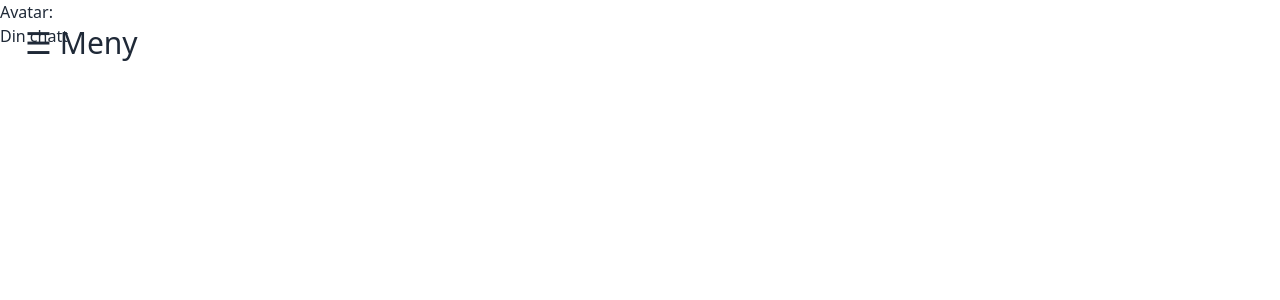
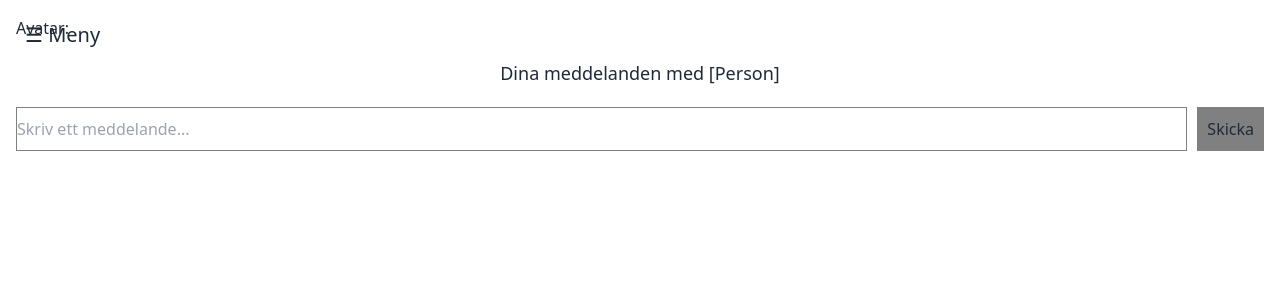
Before and after one commit to Nelliegrand/Chatify-app, a React (Vite) app: page /chat in a window 1280 px wide. Shown: the top 300 px of the page. Built offline with nearby package versions, Linux system fonts and the light colour scheme.

Commit message:
hämtat meddelanden på chattsidan och lagt till stylig

```diff
--- a/package.json
+++ b/package.json
@@ -11,6 +11,7 @@
   },
   "dependencies": {
     "axios": "^1.7.4",
+    "dompurify": "^3.1.6",
     "react": "^18.3.1",
     "react-dom": "^18.3.1",
     "react-router-dom": "^6.26.0"
--- a/src/comps/Chat.jsx
+++ b/src/comps/Chat.jsx
@@ -1,36 +1,150 @@
 import { useState, useEffect } from "react";
 import Sidenav from "./SideNav";
+import axios from "axios";
+import DOMPurify from "dompurify";
 
 function Chat() {
+    const [user, setUser] = useState(null);
+    const [messages, setMessages] = useState([]);
+    const [error, setError] = useState(null);
+    const [text, setText] = useState("");
 
-    const [user, setUser] = useState(null)
-
+    // Mockade meddelanden
+    const mockMessages = [
+        { text: "Hejsan!", userId: "12345", timestamp: "2023-09-03T10:00:00Z" },
+        { text: "Jag mår bra, hur mår du?", userId: "67890", timestamp: "2023-09-03T10:01:00Z" }
+    ];
 
     useEffect(() => {
-        const storedUser = localStorage.getItem('user');
+        const storedUser = localStorage.getItem("user");
         try {
             if (storedUser) {
                 const parsedUser = JSON.parse(storedUser);
                 setUser(parsedUser);
-                console.log("Användare", parsedUser); // Logga användaruppgifterna
+                console.log("Användare:", parsedUser);
             }
         } catch (error) {
-            console.error(error);
-            setUser(null); // Återställ användarstate om det misslyckas
+            console.error("Failed to parse user:", error);
+            setUser(null);
         }
     }, []);
+
+    useEffect(() => {
+        const fetchMessages = async () => {
+            try {
+                const token = localStorage.getItem("token");
+                if (!token) {
+                    console.error("Ingen giltig token hittad.");
+                    return;
+                }
+
+                const response = await axios.get(
+                    "https://chatify-api.up.railway.app/messages",
+                    {
+                        headers: {
+                            Authorization: `Bearer ${token}`,
+                        },
+                    }
+                );
+
+                console.log("Hämtade meddelanden", response.data);
+
+                if (response.data) {
+                    const allMessages = [...response.data, ...mockMessages];
+                    const allMessagesWithTimestamps = allMessages.map(message => {
+                        if (!message.timestamp) {
+                            return { ...message, timestamp: new Date().toISOString() };
+                        }
+                        return message;
+                    });
+
+                    allMessagesWithTimestamps.sort((a, b) => new Date(a.timestamp) - new Date(b.timestamp));
+
+                    setMessages(allMessagesWithTimestamps);
+                }
+
+            } catch (error) {
+                console.error("Kan ej hämta meddelanden", error);
+                if (error.response) {
+                    console.error(error.response.data);
+                }
+                setError("Kunde inte hämta meddelanden");
+            }
+        };
+
+        fetchMessages();
+    }, []);
+
+    const handleSendMessage = async () => {
+        console.log("Text:", text);
+        console.log("User:", user);
+
+        if (text.trim() === "") {
+            console.warn("Inget meddelande att skicka");
+            return;
+        }
+
+        try {
+            const token = localStorage.getItem("token");
+            if (!token) {
+                console.error("Ingen giltig token hittad.");
+                return;
+            }
+
+            const response = await axios.post(
+                "https://chatify-api.up.railway.app/messages",
+                {
+                    text: text,
+                },
+                {
+                    headers: {
+                        Authorization: `Bearer ${token}`,
+                        "Content-Type": "application/json"
+                    },
+                }
+            );
+
+            console.log(response.data);
+
+            if (response.data) {
+                const newMessage = {
+                    ...response.data.latestMessage,
+                    userId: user.id,
+                    timestamp: new Date().toISOString()
+                };
+
+
+                const sanitizedMessage = {
+                    ...newMessage,
+                    text: DOMPurify.sanitize(newMessage.text) // Sanera texten
+                };
+
+                setMessages((prevMessages) => [
+                    ...prevMessages,
+                    sanitizedMessage
+                ]);
+
+                setText("");
+            }
+        } catch (error) {
+            console.error("Kan ej skicka meddelande", error);
+            if (error.response) {
+                console.error(error.response.data);
+            }
+            setError("Kan ej skicka meddelande");
+        }
+    };
 
     return (
         <div>
             <Sidenav />
+            <div id="main">
                 <header>
-                {/* Visa användarnamn och avatar om användaren är inloggad */}
                     {user ? (
-                    <div className="flex items-center gap-4">
-                        <img
+                        <div className="logged-in-user">
+                            <img className="avatar-pic"
                                 src={user.avatar}
                                 alt="Avatar"
-                            className="w-10 h-10 rounded-full"
                             />
                             <h2>Välkommen, {user.user}!</h2>
                         </div>
@@ -40,8 +154,36 @@ function Chat() {
                 </header>
 
                 <div>
-                <h1>Din chatt</h1>
+                    {error ? (
+                        <p>{error}</p>
+                    ) : (
+                        <div className="messages">
+                            <h4>Dina meddelanden med [Person]</h4>
+                            {messages.map((message, index) => (
+                                <div
+                                    key={index}
+                                    className={`message ${message.userId === user?.id ? "self-end" : "self-start"}`}
+                                >
+                                    <p dangerouslySetInnerHTML={{ __html: message.text }} />
+                                </div>
+                            ))}
+                        </div>
+                    )}
 
+                    <div className="send-message-form">
+                        <input
+                            type="text"
+                            placeholder="Skriv ett meddelande..."
+                            value={text}
+                            onChange={(e) => setText(e.target.value)}
+                        />
+                        <button
+                            onClick={handleSendMessage}
+                        >
+                            Skicka
+                        </button>
+                    </div>
+                </div>
             </div>
         </div>
     );
--- a/src/comps/SideNav.jsx
+++ b/src/comps/SideNav.jsx
@@ -1,36 +1,55 @@
 import React from "react";
-import { Link } from 'react-router-dom';
+import { useNavigate } from 'react-router-dom';
 import '../index.css'
 
+function Sidenav() {
+    const navigate = useNavigate();
 
-function Sidenav() {
     const openNav = () => {
-        document.getElementById("mySidenav").style.width = "250px";
-        document.getElementById("main").style.marginLeft = "250px";
-        document.body.style.backgroundColor = "rgba(0,0,0,0.4)";
+        const sidenav = document.getElementById("mySidenav");
+        const main = document.getElementById("main");
+
+        if (sidenav && main) {
+            sidenav.style.width = "250px";
+            main.style.marginLeft = "250px";
+            document.body.style.backgroundColor = "rgba(0,0,0,0.4)";
+        }
     }
 
     const closeNav = () => {
-        document.getElementById("mySidenav").style.width = "0";
-        document.getElementById("main").style.marginLeft = "0";
-        document.body.style.backgroundColor = "white";
+        const sidenav = document.getElementById("mySidenav");
+        const main = document.getElementById("main");
+
+        if (sidenav && main) {
+            sidenav.style.width = "0";
+            main.style.marginLeft = "0";
+            document.body.style.backgroundColor = "white";
+        }
+    }
+
+    const handleLogout = () => {
+        // Rensa token från localStorage
+        localStorage.removeItem('token');
+        localStorage.removeItem('user'); // Rensa användardata också om det behövs
+
+        closeNav();
+        // Omdirigera användaren till inloggningssidan
+        navigate('/login');
     }
 
     return (
         <>
             <div id="mySidenav" className="sidenav">
                 <a href="#" className="closebtn" onClick={(e) => { e.preventDefault(); closeNav(); }}>&times;</a>
-                <a href="/profile">Profil</a>
-                <a href="/login">Logga ut</a>
-
+                <div className="menu-btns">
+                    <a href="/profile">Profil</a>
+                    <button onClick={handleLogout}>Logga ut</button>
+                </div>
             </div>
 
-            <span style={{ fontSize: '30px', cursor: 'pointer' }} onClick={openNav}>&#9776; Meny</span>
-
-
+            <span style={{ fontSize: '20px', cursor: 'pointer' }} onClick={openNav}>&#9776; Meny</span>
         </>
     );
 }
 
-
 export default Sidenav;
--- a/src/index.css
+++ b/src/index.css
@@ -2,63 +2,123 @@
 @tailwind components;
 @tailwind utilities;
 
-/* The side navigation menu */
+
 .sidenav {
     height: 100%;
-    /* 100% höjd */
     width: 0;
-    /* Initialt bredd noll */
     position: fixed;
-    /* Fixerat */
     z-index: 1;
-    /* Sätt den över andra element */
     top: 0;
     left: 0;
     background-color: #111;
-    /* Bakgrundsfärg */
     overflow-x: hidden;
-    /* Dölj horisontell scroll */
     transition: 0.5s;
-    /* Övergångseffekt */
     padding-top: 60px;
-    /* Placera länkarna 60px från toppen */
+
 }
 
-/* Sidenav länk stilar */
-.sidenav a {
+.sidenav a:hover {
+    color: #f1f1f1;
+}
+
+
+.sidenav .closebtn {
+    position: absolute;
+    top: 0;
+    right: 25px;
+    font-size: 25px;
+    margin-left: 50px;
+    color: #818181;
+}
+
+.menu-btns a,
+.menu-btns button {
     padding: 8px 8px 8px 32px;
     text-decoration: none;
-    font-size: 25px;
+    font-size: 20px;
     color: #818181;
     display: block;
     transition: 0.3s;
 }
 
-/* När användaren hovrar över länkarna */
-.sidenav a:hover {
-    color: #f1f1f1;
-}
-
-/* Stängknappen för sidomenyn */
-.sidenav .closebtn {
-    position: absolute;
-    top: 0;
-    right: 25px;
-    font-size: 36px;
-    margin-left: 50px;
-}
-
-/* Placera "Öppna meny" knappen på sidan */
 span {
     position: absolute;
     top: 20px;
     left: 25px;
-    font-size: 30px;
+    font-size: 25px;
     cursor: pointer;
 }
 
-/* Stilar för huvudinnehållet */
+
 #main {
     transition: margin-left .5s;
     padding: 16px;
 }
+
+.messages {
+    display: flex;
+    flex-direction: column;
+    gap: 10px;
+    margin: 20px;
+    align-items: center;
+    font-size: 18px;
+}
+
+.message {
+    padding: 10px;
+    border-radius: 8px;
+    max-width: 60%;
+    margin: 10px 0;
+    font-size: 16px;
+}
+
+/* Positionering för meddelanden till höger och vänster */
+.self-end {
+    align-self: flex-end;
+    background-color: #2875b4;
+    /* Färg för användarens meddelanden */
+    color: white;
+    /* Textfärg för användarens meddelanden */
+}
+
+.self-start {
+    align-self: flex-start;
+    background-color: #f34ae5;
+    /* Färg för mockade meddelanden */
+    color: white;
+    /* Textfärg för mockade meddelanden */
+}
+
+.send-message-form {
+    display: flex;
+    justify-content: center;
+    margin-top: 20px;
+    width: 100%;
+}
+
+.send-message-form input {
+    width: 95%;
+    margin-right: 10px;
+    border: solid grey 1px;
+}
+
+.send-message-form button {
+    max-width: 100%;
+    padding: 10px;
+    background-color: grey;
+}
+
+.logged-in-user {
+    display: flex;
+    align-items: center;
+    justify-content: center;
+    gap: 10px;
+    font-size: 30px;
+
+}
+
+.avatar-pic {
+    border-radius: 50%;
+    height: 50px;
+    width: 50px;
+}
```
Also changed, not shown: src/App.jsx (+2 -6 lines), 1 other file (tests, documents, lock files or other folders). Lines whose indentation alone changed are shown as unchanged.
